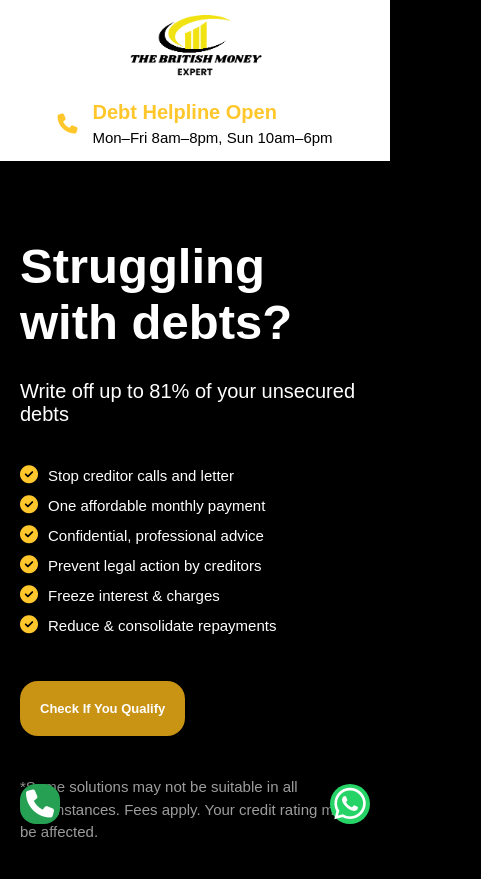
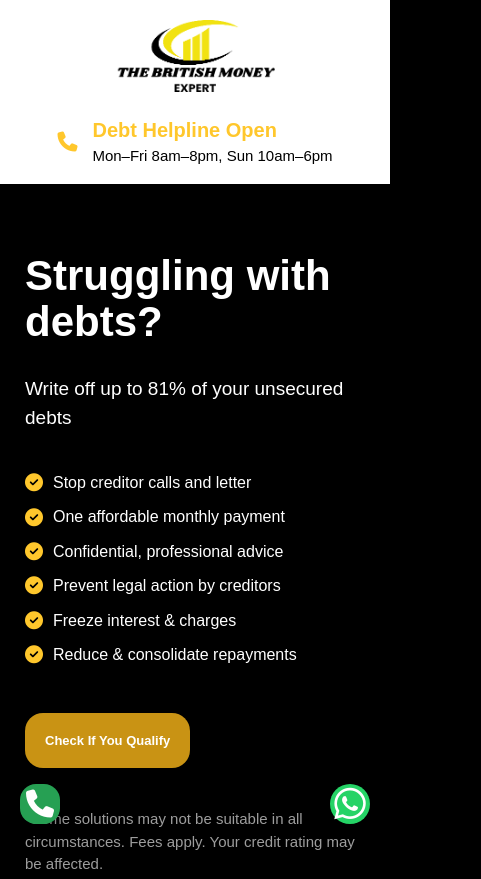
Before and after one commit to manushka01/mine, a website: page index.html in a window 390 px wide. Shown: the top 879 px of the page, 481 px wide, since content can reach past the window. Drawn offline with Linux system fonts and the light colour scheme.

Commit message:
Update style.css

```diff
--- a/style.css
+++ b/style.css
@@ -760,3 +760,184 @@
 .call-btn:hover{
     transform:scale(1.1);
 }
+
+/* =========================================
+   FINAL MOBILE WIDTH FIX
+========================================= */
+
+html {
+    width: 100%;
+    min-width: 100%;
+    overflow-x: hidden;
+}
+
+body {
+    width: 100%;
+    min-width: 100%;
+    margin: 0;
+    padding: 0;
+    overflow-x: hidden;
+}
+
+/* Header full screen */
+header {
+    width: 100%;
+    max-width: 100%;
+    margin: 0;
+    box-sizing: border-box;
+}
+
+/* All main sections full screen */
+.hero,
+.features,
+.money-helper,
+.reduce-payment,
+.company-section,
+.compare-section,
+.footer {
+    width: 100%;
+    max-width: 100%;
+    box-sizing: border-box;
+}
+
+/* Images never exceed screen */
+img {
+    max-width: 100%;
+    height: auto;
+}
+
+/* =========================================
+   MOBILE
+========================================= */
+
+@media screen and (max-width: 768px) {
+
+    header {
+        width: 100vw;
+        max-width: 100vw;
+        padding: 20px 15px;
+        box-sizing: border-box;
+
+        display: flex;
+        flex-direction: column;
+        align-items: center;
+        justify-content: center;
+        gap: 15px;
+    }
+
+    .logo {
+        width: 100%;
+        text-align: center;
+    }
+
+    .logo img {
+        width: 180px;
+        max-width: 80%;
+    }
+
+    .contact {
+        width: 100%;
+        display: flex;
+        justify-content: center;
+        align-items: center;
+    }
+
+    .hero {
+        width: 100vw;
+        max-width: 100vw;
+        padding: 60px 25px;
+        box-sizing: border-box;
+    }
+
+    .content {
+        width: 100%;
+        max-width: 100%;
+        box-sizing: border-box;
+    }
+
+    .content h1 {
+        font-size: 42px;
+        line-height: 1.1;
+    }
+
+    .content h2 {
+        font-size: 19px;
+        line-height: 1.5;
+    }
+
+    .content ul {
+        width: 100%;
+    }
+
+    .content ul li {
+        width: 100%;
+        box-sizing: border-box;
+        font-size: 16px;
+        line-height: 1.4;
+    }
+
+    .reduce-payment {
+        width: 100vw;
+        max-width: 100vw;
+        padding: 50px 20px;
+        box-sizing: border-box;
+    }
+
+    .payment-image,
+    .payment-content {
+        width: 100%;
+        min-width: 0;
+        max-width: 100%;
+        box-sizing: border-box;
+    }
+
+    .money-helper {
+        width: 100vw;
+        max-width: 100vw;
+        box-sizing: border-box;
+        padding: 30px 20px;
+    }
+
+    .money-container {
+        width: 100%;
+        max-width: 100%;
+        box-sizing: border-box;
+    }
+
+    .company-section {
+        width: 100vw;
+        max-width: 100vw;
+        box-sizing: border-box;
+        padding-left: 20px;
+        padding-right: 20px;
+    }
+
+    .compare-section {
+        width: 100vw;
+        max-width: 100vw;
+        box-sizing: border-box;
+    }
+
+    .container {
+        width: 92%;
+        max-width: 100%;
+        box-sizing: border-box;
+    }
+
+    .footer {
+        width: 100vw;
+        max-width: 100vw;
+        box-sizing: border-box;
+    }
+
+    .footer-container {
+        width: 90%;
+        max-width: 100%;
+        box-sizing: border-box;
+    }
+
+    .whatsapp-btn {
+        right: 20px;
+    }
+
+}
```
